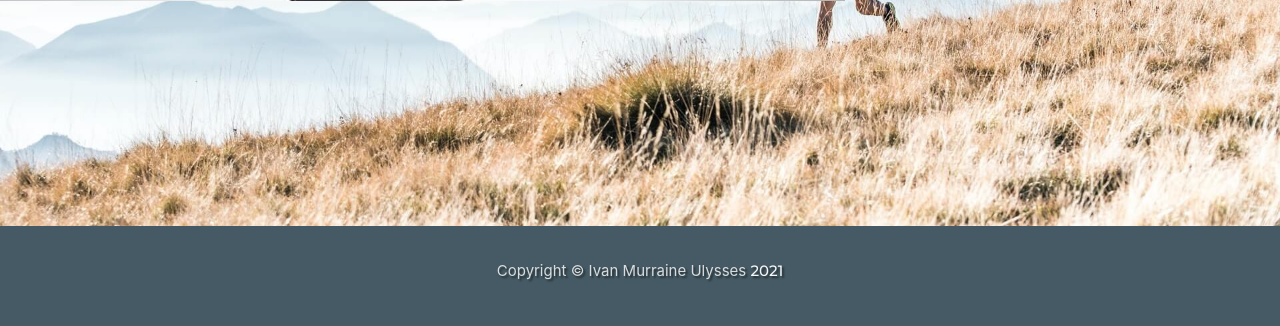
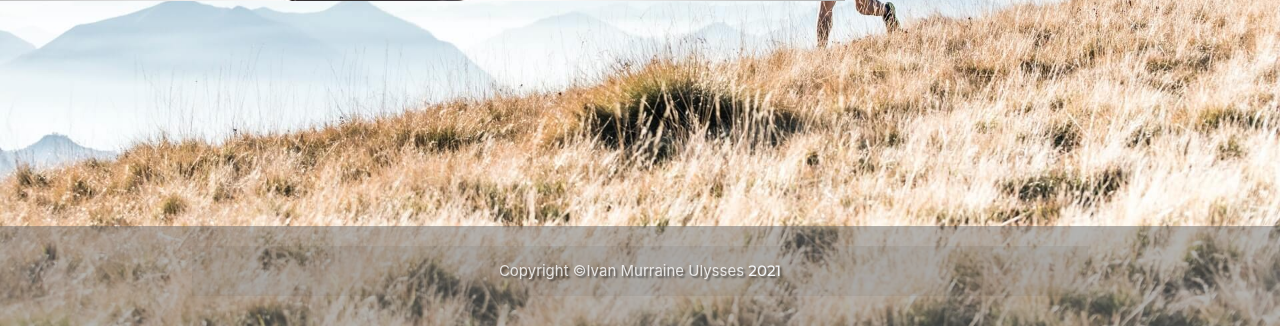
Before and after one commit to Sonicbasedrop/run-actually, a Flask app: template templates/400.html in a window 1280 px wide. Shown: the part 474-800 px from the top of the page. Run offline with Flask 2, Linux system fonts and the light colour scheme; the template is opened without the code that fills it, so the values that code supplies are empty; some libraries are stand-ins or nearby versions.

Commit message:
Updated footer in 400,404,500 page

```diff
--- a/templates/400.html
+++ b/templates/400.html
@@ -34,11 +34,14 @@
   </main>
 
 <!-- footer starts here -->
-<footer class="page-footer center-align text-shadow blue-grey darken-2">
+ <!-- footer starts here -->
+ <footer class="page-footer center-align text-shadow" aria-label="Footer Section">
+  <div class="container">
+    <div class="row">
   <!-- copyright info -->
-  <div class="footer-copyright blue-grey darken-2 center-align">
-    <div class="container">
-      <p class="copyright text-muted">Copyright &copy; Ivan Murraine Ulysses <span id="copyright"></span></p>
+  <div class="footer-copyright center-align">
+    <div class="container" aria-label="Copyright">
+      <p class="copyright text-muted">Copyright &copy;Ivan Murraine Ulysses <span id="copyright"></span></p>
     </div>
   </div>
 </footer>
```
Also changed, not shown: templates/404.html (+7 -5 lines), templates/500.html (+7 -4 lines).
